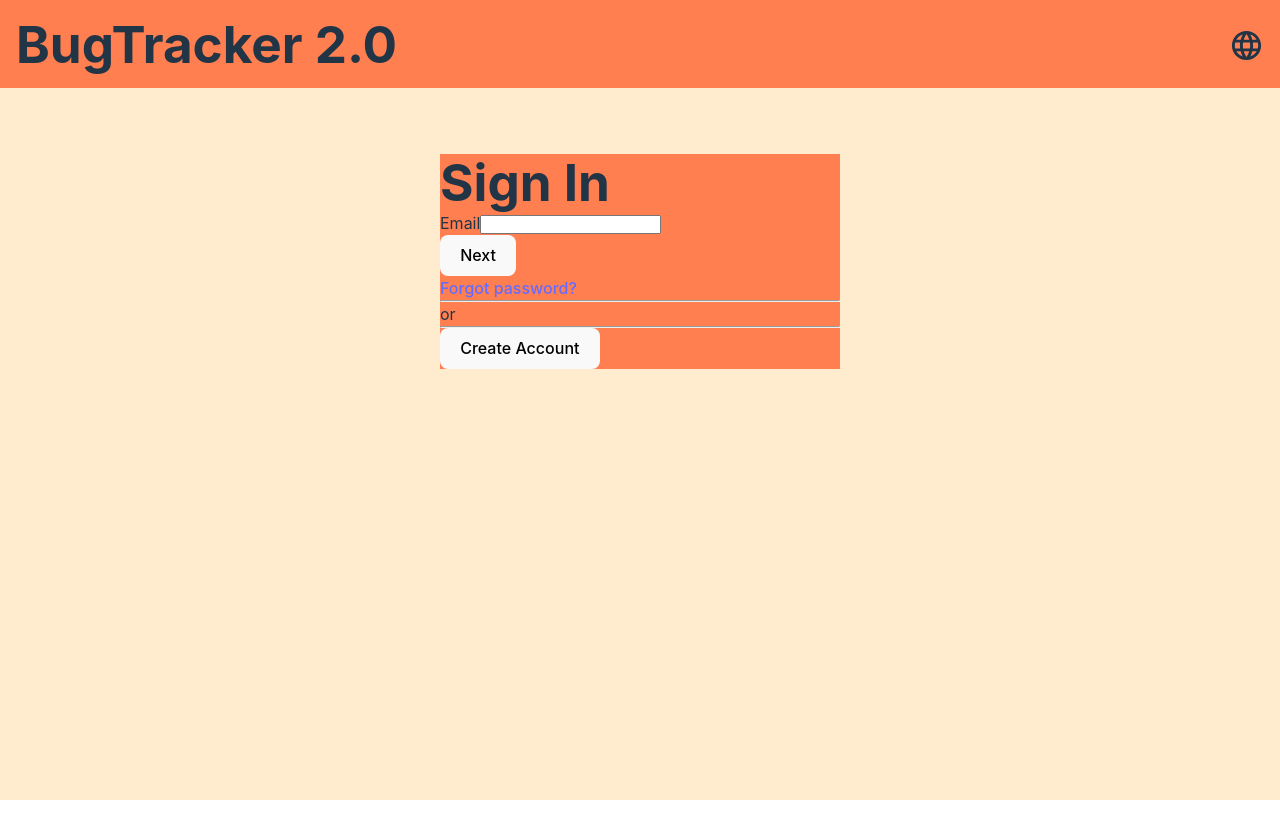
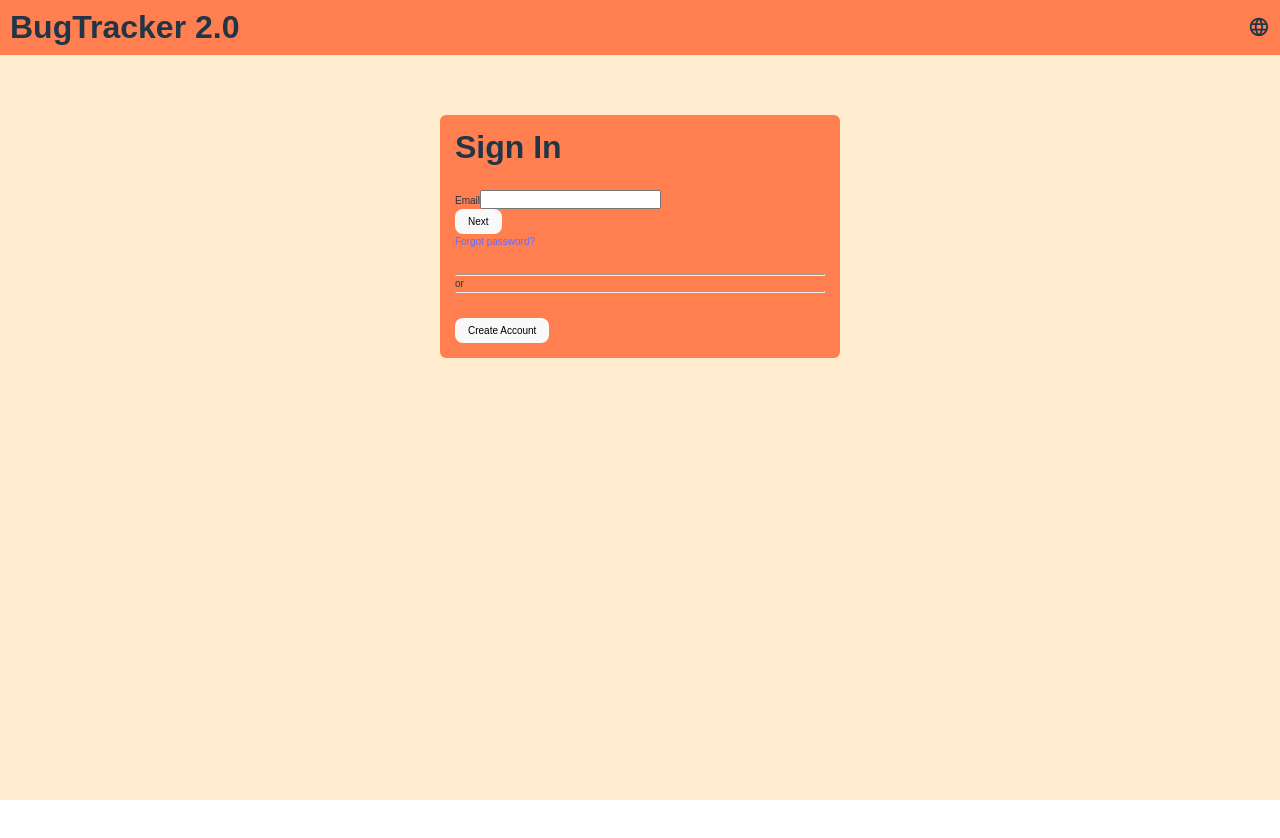
Before and after one commit to isaaxh/bug-tracker-2.0, a React (Vite) app: page / in a window 1280 px wide. Shown: the top 838 px of the page. Built offline with nearby package versions, Linux system fonts and the light colour scheme.

Commit message:
add css template variables

```diff
--- a/src/App.css
+++ b/src/App.css
@@ -1,10 +1,28 @@
 :root {
+  --font-family: ;
+
+  /* Colors */
+  --clr-primary: ;
+  --clr-accent: ;
+  --clr-success: #81c784;
+  --clr-error: #e57373;
+  --clr-warning: #ffb74d;
+  --clr-info: #4fc3f7;
+
+  --border-radius: 6px;
 }
 
-* {
+*,
+*:before,
+*:after {
+  padding: 0;
   margin: 0;
-  padding: 0;
   box-sizing: border-box;
+  font-family: sans-serif;
+}
+
+html {
+  font-size: 62.5%;
 }
 
 .App {
--- a/src/components/login/Login.module.css
+++ b/src/components/login/Login.module.css
@@ -20,4 +20,12 @@
   background-color: coral;
   margin: 50px auto;
   max-width: 400px;
+  padding: 1.5rem;
+  border-radius: var(--border-radius);
+  display: flex;
+  flex-direction: column;
+  gap: 2.5rem;
 }
+
+.title {
+}
--- a/src/components/login/Login.tsx
+++ b/src/components/login/Login.tsx
@@ -12,8 +12,8 @@ const Login = () => {
       </div>
       <div className={style.body}>
         <div className={style.card}>
-          <form onSubmit={() => {}}>
-            <h1>Sign In</h1>
+          <h1 className={style.title}>Sign In</h1>
+          <form className={style.form} onSubmit={() => {}}>
             <div className={style["input-container"]}>
               <label htmlFor='input'>Email</label>
               <input className={style["input-field"]} type='text' id='input' />
```
